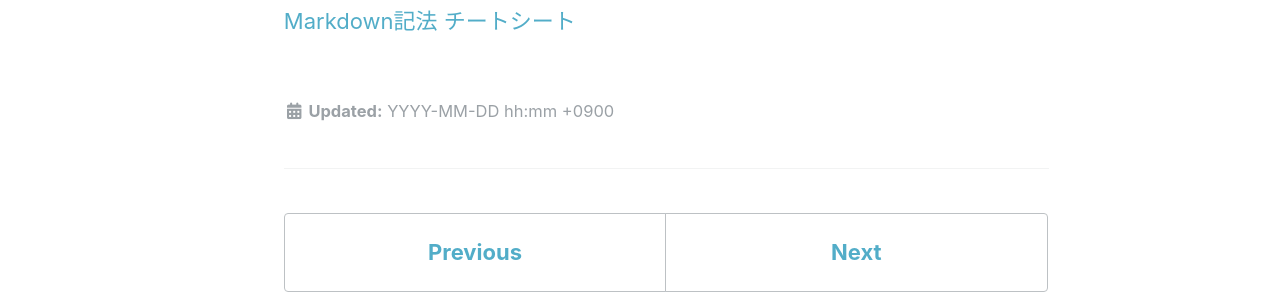
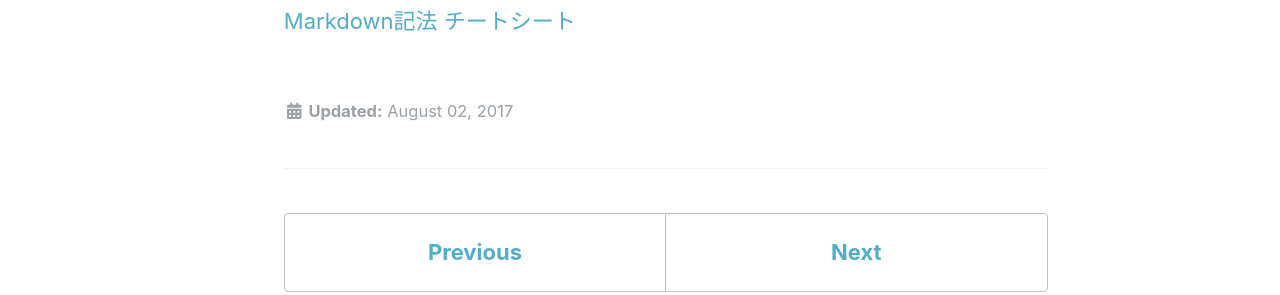
Before and after one commit to laureltreetop/laureltreetop.github.io, a Jekyll site: the page built from _docs/02-markdown.md, in a window 1280 px wide and 900 px high. Shown: the part 402-697 px from the top of the window. Built offline with Jekyll 4.4.1, drawn with Linux system fonts in a browser that asks for light colours; nearby versions of some CDN libraries.

Commit message:
Update 02-markdown.md

```diff
--- a/_docs/02-markdown.md
+++ b/_docs/02-markdown.md
@@ -1,8 +1,7 @@
 ---
 layout: single
 # author: Treetop
-# last_modified_at: 2017-08-02 17:40:00 +0900
-last_modified_at: YYYY-MM-DD hh:mm +0900
+last_modified_at: 2017/08/02 18:01 +0900
 title: "Markdownとは何ぞや"
 permalink: /docs/markdown/
 ---
```
